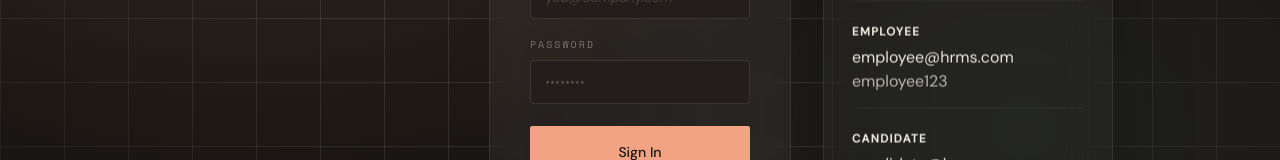
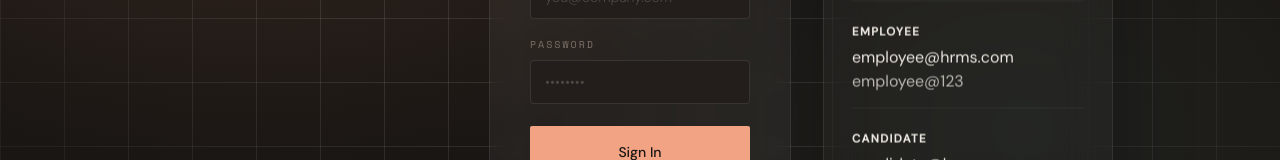
Before and after one commit to Kushal2205a/ai-native-hrms-portal, a Next.js app: page /login in a window 1280 px wide. Shown: the part 430-590 px from the top of the page. Built offline with nearby package versions, Linux system fonts and the light colour scheme; no server answers.

Commit message:
Changed password for one of the demo accounts

```diff
--- a/components/auth/DemoAccounts.tsx
+++ b/components/auth/DemoAccounts.tsx
@@ -25,7 +25,7 @@ export default function DemoAccounts({ onDemoSelect }: DemoAccountsProps) {
     {
       role: 'Employee',
       email: 'employee@hrms.com',
-      password: 'employee123',
+      password: 'employee@123',
     },
     {
       role: 'Candidate',
```
